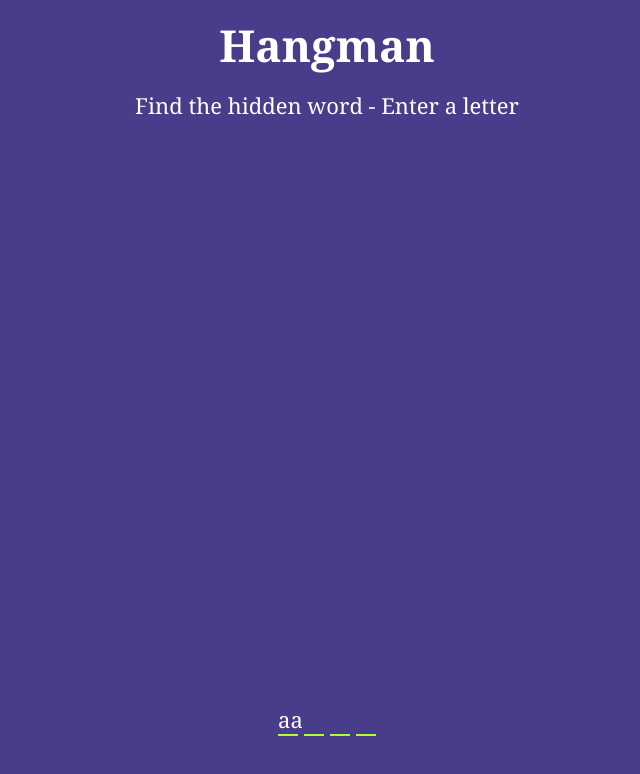
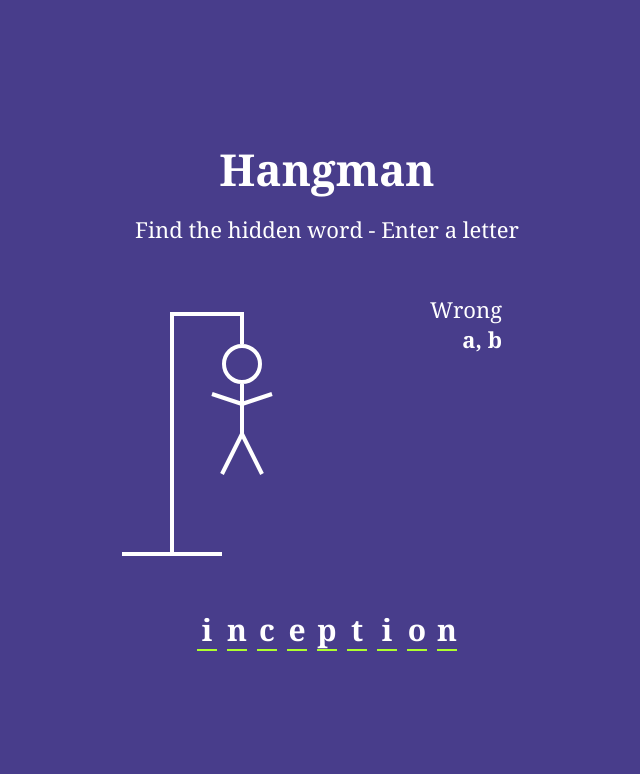
Before and after one commit to muratsgt/js-03-project, a plain HTML site: page index.html in a window 1280 px wide. Shown: the whole page, without its empty margins (313-953 px from the left). Drawn offline with Linux system fonts and the light colour scheme.

Commit message:
html and css and js updated

```diff
--- a/index.html
+++ b/index.html
@@ -1,29 +1,48 @@
 <!DOCTYPE html>
 <html lang="en">
+
 <head>
     <meta charset="UTF-8">
     <meta name="viewport" content="width=device-width, initial-scale=1.0">
     <title>Hangman Game</title>
     <link rel="stylesheet" href="style.css">
 </head>
+
 <body>
-    <div id="heading">
-        <h1>Hangman</h1>
-        <p>Find the hidden word - Enter a letter</p>
-    </div>
+    <div id="container">
 
-    <div id="gameArea">
-        <div id="hangman"></div>
-        <div id="wrongs"></div>
+        <div id="heading">
+            <h1>Hangman</h1>
+            <p>Find the hidden word - Enter a letter</p>
+        </div>
+
+        <div id="gameArea">
+            <div id="hangman">
+                <svg width="200" height="300">
+                    <line x1="0" y1="290" x2="100" y2="290" stroke ="white" stroke-width="4" />
+                    <line x1="50" y1="290" x2="50" y2="48" stroke ="white" stroke-width="4" />
+                    <line x1="50" y1="50" x2="122" y2="50" stroke ="white" stroke-width="4" />
+                    <line x1="120" y1="50" x2="120" y2="80" stroke ="white" stroke-width="4" />
+                    <circle cx="120" cy="100" r="18" stroke="white" stroke-width="4" fill=rgba(0,0,0,0) />
+                    <line x1="120" y1="120" x2="120" y2="170" stroke ="white" stroke-width="4" />
+                    <line x1="120" y1="140" x2="90" y2="130" stroke ="white" stroke-width="4" />
+                    <line x1="120" y1="140" x2="150" y2="130" stroke ="white" stroke-width="4" />
+                    <line x1="120" y1="170" x2="100" y2="210" stroke ="white" stroke-width="4" />
+                    <line x1="120" y1="170" x2="140" y2="210" stroke ="white" stroke-width="4" />
+                </svg>
+            </div>
+            <div id="wrongs">
+                <p>Wrong</p>
+                <p> <b>a, b</b> </p>
+            </div>
+        </div>
+
         <div id="guess">
-            <div class="letter"> aa </div>
-            <div class="letter"> </div>
-            <div class="letter"></div>
-            <div class="letter"></div>
         </div>
 
     </div>
 
     <script src="index.js"></script>
 </body>
+
 </html>
--- a/index.js
+++ b/index.js
@@ -0,0 +1,15 @@
+const words = [
+    "inception", "interstellar", "dark", "knight",
+    "matrix", "fight", "butterfly"
+];
+
+let wordArray = words[0].split("");
+
+const guessElem = document.querySelector("#guess");
+
+wordArray.forEach( a =>{
+    let x = document.createElement("div");
+    x.classList.add("letter");
+    x.innerText = a;
+    guessElem.appendChild(x);
+})
--- a/style.css
+++ b/style.css
@@ -5,30 +5,48 @@
     font-family: Cambria, Cochin, Georgia, Times, 'Times New Roman', serif;
     font-size: 22px;
     background-color: darkslateblue;
+}
+
+#container{
+    box-sizing: border-box;
+    display: flex;
+    flex-direction: column;
+    align-items: center;
+    justify-content: center;
     text-align: center;
+    height: 100vh;
+    width: 100vw;
+}
+
+h1{
+    font-size: 2rem;
+    margin: 15px;
+}
+
+#heading{
 }
 
 
-h1{
-    font-size: 2em;
-    margin: 15px;
+#gameArea{
+    margin: 20px;
+    display: flex;
+    flex-direction: row;
 }
 
-
-body{
+#hangman{
+    width: 200px;
+    height: 300px;
 }
 
-#gameArea{
-    display: flex;
-    flex-direction: column;
-    width: 100vw;
-    height: 100vh;
-    box-sizing: content-box;
-    justify-content: center;
-    align-content: center;
+#wrongs{
+    padding: 30px;
+    min-width: 150px;
+    min-height: 100px;
+    text-align: right;
 }
 
 #guess{
+    margin: 20px;
     display: flex;
     justify-content: center;
     align-items: center;
@@ -37,11 +55,8 @@ body{
 .letter{
     border-bottom: 2px solid greenyellow;
     width: 20px;
-    height: 30px;
-    margin: 3px;
+    height: 40px;
+    margin: 5px;
+    font-weight: bold;
+    font-size: 30px;
 }
-
-#hangman{
-    width: 200px;
-    height: 400px;
-}
```
